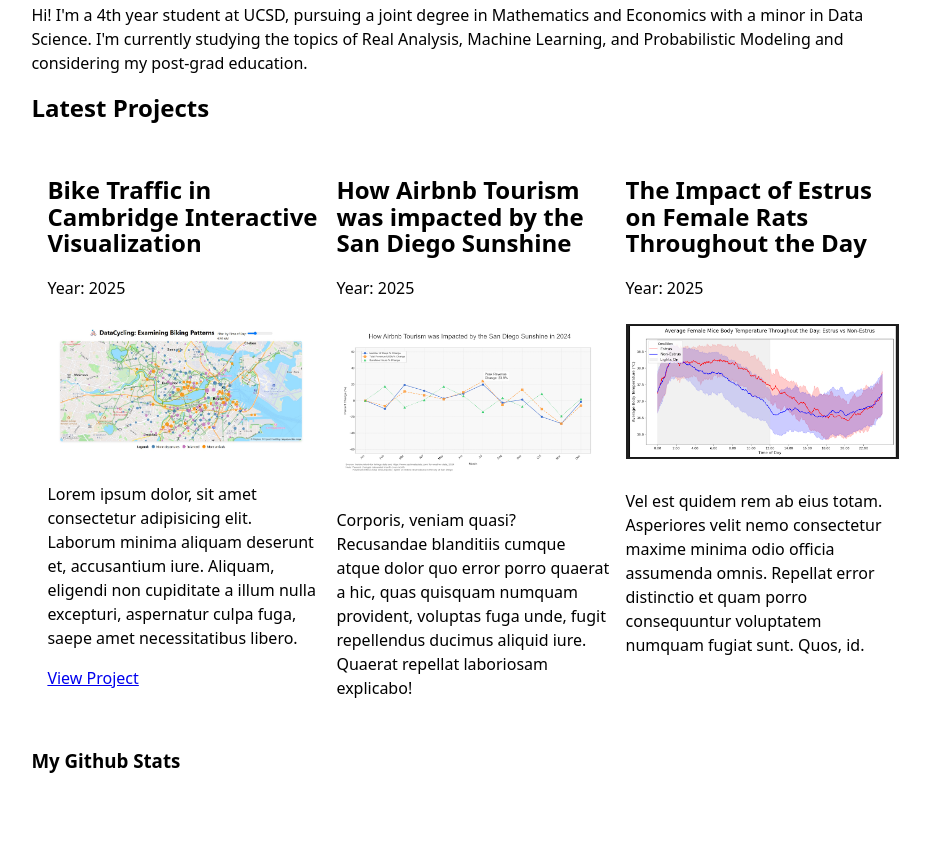
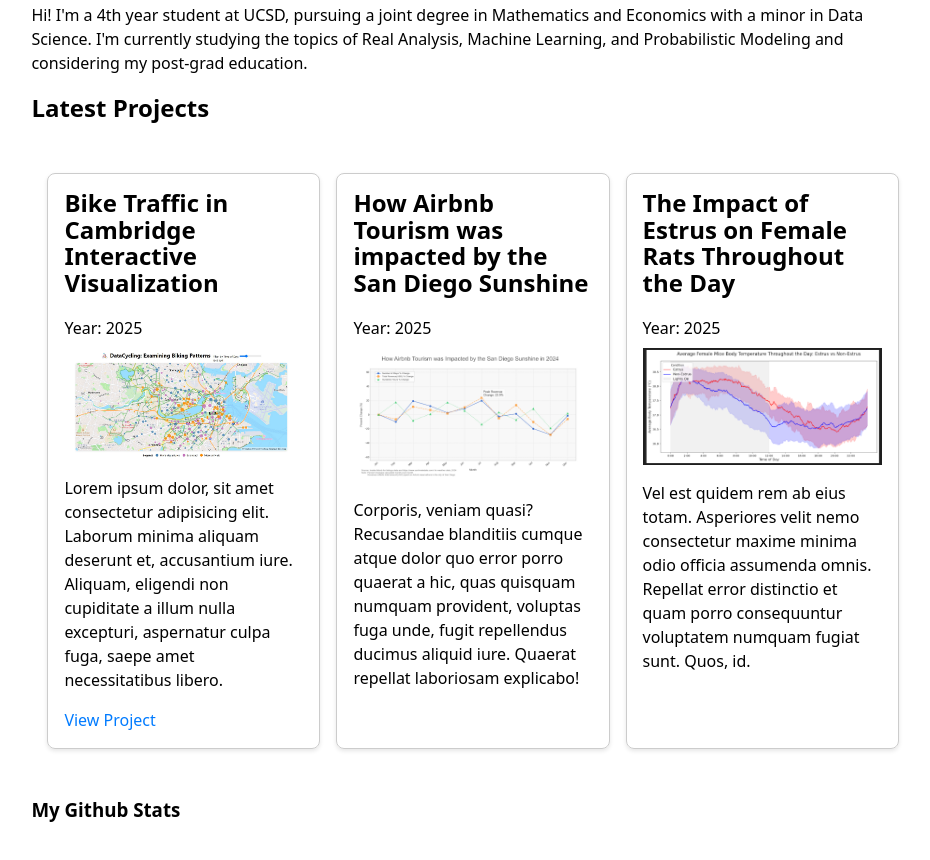
Before and after one commit to nathansso/portfolio, a website with bundled scripts: page index.html in a window 1280 px wide. Shown: the part 534-1394 px from the top of the page, without its empty margins (167-1097 px from the left). Before the commit the page ends 1348 px from the top, so only its background shows below. Built offline with nearby package versions, Linux system fonts and the light colour scheme; no server answers.

Commit message:
hopefully fixed links

```diff
--- a/index.html
+++ b/index.html
@@ -1,5 +1,5 @@
 <!DOCTYPE html>
-<html lang="en">
+<html lang="en" class="home">
 <head>
     <meta charset="UTF-8">
     <meta name="viewport" content="width=device-width, initial-scale=1.0">
--- a/style.css
+++ b/style.css
@@ -571,3 +571,37 @@
   left: 1em;
 
 }
+
+.project {
+    border: 1px solid #ccc;
+    padding: 16px;
+    margin: 16px 0;
+    border-radius: 8px;
+    box-shadow: 0 2px 4px rgba(0, 0, 0, 0.1);
+}
+
+.project h2, .project h3, .project h4, .project h5, .project h6 {
+    margin-top: 0;
+}
+
+.project p {
+    margin: 8px 0;
+}
+
+.project img {
+    max-width: 100%;
+    height: auto;
+    display: block;
+    margin: 0 auto 16px;
+}
+
+.project a {
+    display: inline-block;
+    margin-top: 8px;
+    color: #007bff;
+    text-decoration: none;
+}
+
+.project a:hover {
+    text-decoration: underline;
+}
```
